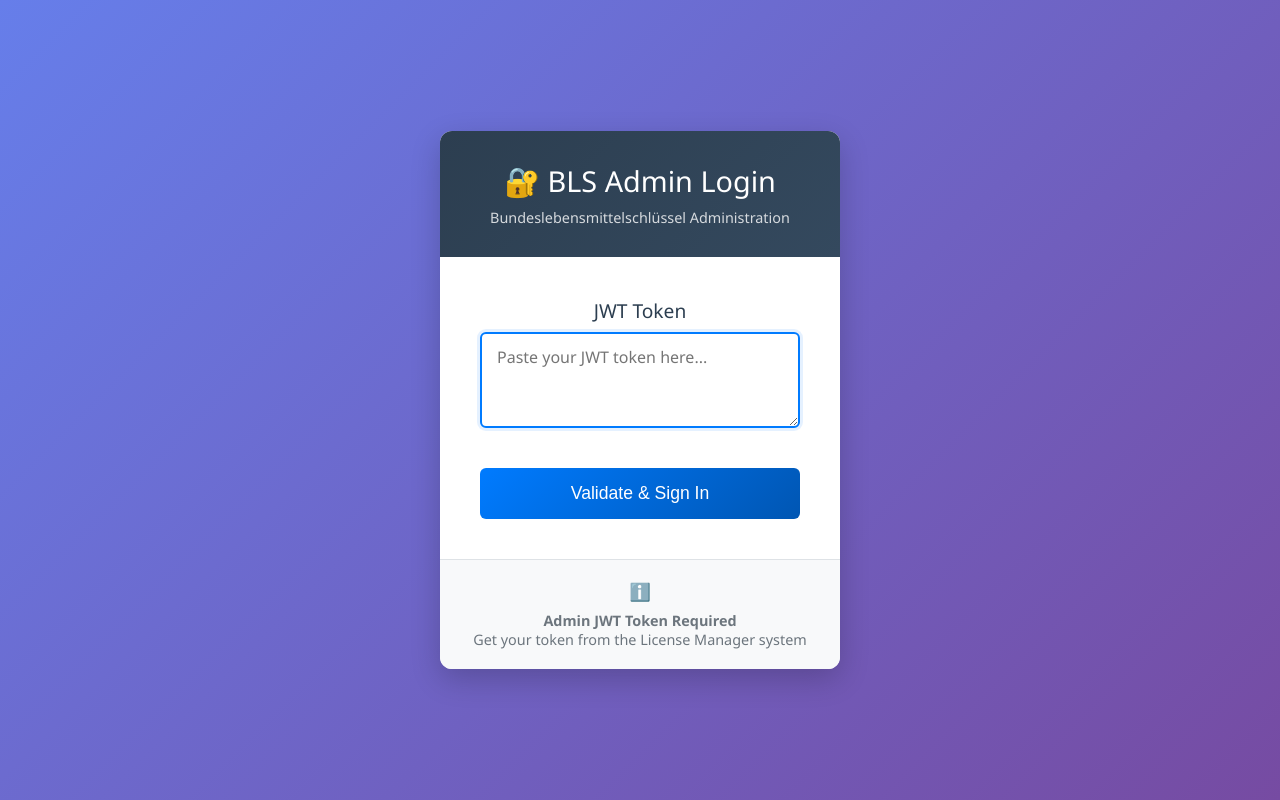
After one commit to KerimKarovic/FoodNutriSync, a FastAPI app: template app/templates/login.html in a window 1280 px wide. The commit adds this page. Run offline with FastAPI, Linux system fonts and the light colour scheme; the template is opened without the code that fills it, so the values that code supplies are empty; parts of the project's set-up code (start-up, migrations or seed data) failed here and were passed over.

Commit message:
auh login screen added fixed auth for GET`s

```diff
--- a/app/main.py
+++ b/app/main.py
@@ -1,6 +1,7 @@
 from fastapi import FastAPI, HTTPException, Depends, Query, Request, File, UploadFile
 from fastapi.middleware.cors import CORSMiddleware
 from fastapi.templating import Jinja2Templates
+from fastapi.responses import RedirectResponse
 import pandas as pd
 from sqlalchemy import text
 from sqlalchemy.ext.asyncio import AsyncSession
@@ -63,7 +64,7 @@ async def search_bls(
     name: str = Query(..., min_length=1, description="German food name to search (min 1 char)"),
     limit: int = Query(50, ge=1, le=100, description="Maximum results to return"),
     session: AsyncSession = Depends(get_session),
-    current_user: dict = Depends(get_current_user)
+    current_user: dict = Depends(require_admin)  # Changed from get_current_user
 ):
     start_time = time.time()
     client_ip = get_client_ip(request)
@@ -91,7 +92,7 @@ async def get_bls_by_number(
     request: Request,
     bls_number: str,
     session: AsyncSession = Depends(get_session),
-    current_user: dict = Depends(get_current_user)  # Add authentication
+    current_user: dict = Depends(require_admin)  # Changed from get_current_user
 ):
     start_time = time.time()
     client_ip = get_client_ip(request)
@@ -134,9 +135,9 @@ async def replace_bls_dataset(
     client_ip = get_client_ip(request)
     filename = file.filename or "unknown_file"
 
-    # File type validation - TXT and CSV
-    if not (filename.endswith(".txt") or filename.endswith(".csv")):
-        raise HTTPException(400, "File must be TXT or CSV format")
+    # File type validation - TXT ONLY
+    if not filename.endswith(".txt"):
+        raise HTTPException(400, "File must be TXT format (tab-separated)")
 
     # Size validation
     content = await file.read()
@@ -171,11 +172,8 @@ async def replace_bls_dataset(
             else:
                 raise HTTPException(400, f"Unable to decode file. Detected encoding: {encoding}")
 
-        # Parse file based on extension
-        if filename.endswith(".csv"):
-            df = pd.read_csv(io.StringIO(content_str), dtype=str)
-        else:  # .txt file
-            df = pd.read_csv(io.StringIO(content_str), sep='\t', dtype=str)
+        # Parse as tab-separated file
+        df = pd.read_csv(io.StringIO(content_str), sep='\t', dtype=str)
 
         # Remove empty rows
         initial_count = len(df)
@@ -283,7 +281,45 @@ async def health(session: AsyncSession = Depends(get_session)):
 
     return health_response
 
-@app.get("/admin", include_in_schema=False, dependencies=[Depends(require_admin)])
+@app.get("/admin", include_in_schema=False)
 async def admin_dashboard(request: Request):
-    """Serve the admin dashboard HTML page"""
-    return templates.TemplateResponse("admin.html", {"request": request})
+    """Serve the admin dashboard HTML page or redirect to login"""
+    # Check if we're in development mode
+    if os.getenv("ENVIRONMENT") == "development":
+        return templates.TemplateResponse("admin.html", {"request": request})
+
+    # In production, check for JWT token
+    auth_header = request.headers.get("authorization")
+    if not auth_header:
+        # No auth header, redirect to login
+        return RedirectResponse(url="/login", status_code=302)
+
+    try:
+        # Try to validate the token
+        from fastapi.security import HTTPAuthorizationCredentials
+        from app.auth import jwt_auth
+
+        # Extract token from "Bearer <token>"
+        if auth_header.startswith("Bearer "):
+            token = auth_header[7:]
+            payload = await jwt_auth.validate_token(token)
+            user_roles = payload.get("roles", [])
+
+            # Check admin role
+            if "Admin" not in user_roles:
+                return RedirectResponse(url="/login", status_code=302)
+
+            # User is authenticated and has admin role
+            return templates.TemplateResponse("admin.html", {"request": request})
+        else:
+            # Invalid auth header format
+            return RedirectResponse(url="/login", status_code=302)
+
+    except Exception:
+        # Token validation failed, redirect to login
+        return RedirectResponse(url="/login", status_code=302)
+
+@app.get("/login", include_in_schema=False)
+async def login_page(request: Request):
+    """Serve the login page"""
+    return templates.TemplateResponse("login.html", {"request": request})
--- /dev/null
+++ b/app/templates/login.html
@@ -0,0 +1,296 @@
+<!DOCTYPE html>
+<html lang="en">
+<head>
+    <meta charset="UTF-8">
+    <meta name="viewport" content="width=device-width, initial-scale=1.0">
+    <title>BLS Admin Login</title>
+    <style>
+        * {
+            margin: 0;
+            padding: 0;
+            box-sizing: border-box;
+        }
+
+        body {
+            font-family: 'Segoe UI', Tahoma, Geneva, Verdana, sans-serif;
+            background: linear-gradient(135deg, #667eea 0%, #764ba2 100%);
+            min-height: 100vh;
+            display: flex;
+            align-items: center;
+            justify-content: center;
+            padding: 20px;
+        }
+
+        .login-container {
+            background: white;
+            border-radius: 12px;
+            box-shadow: 0 10px 30px rgba(0,0,0,0.2);
+            overflow: hidden;
+            width: 100%;
+            max-width: 400px;
+        }
+
+        .login-header {
+            background: linear-gradient(135deg, #2c3e50 0%, #34495e 100%);
+            color: white;
+            padding: 30px;
+            text-align: center;
+        }
+
+        .login-header h1 {
+            font-size: 1.8em;
+            margin-bottom: 8px;
+            font-weight: 300;
+        }
+
+        .login-header .subtitle {
+            opacity: 0.8;
+            font-size: 0.9em;
+        }
+
+        .login-form {
+            padding: 40px;
+        }
+
+        .form-group {
+            margin-bottom: 25px;
+        }
+
+        .form-group label {
+            display: block;
+            margin-bottom: 8px;
+            color: #2c3e50;
+            font-weight: 500;
+            font-size: 1.2em;
+            text-align: center;
+        }
+
+        .form-group input,
+        .form-group textarea {
+            width: 100%;
+            padding: 12px 15px;
+            border: 2px solid #dee2e6;
+            border-radius: 6px;
+            font-size: 1em;
+            transition: border-color 0.3s ease;
+            font-family: 'Segoe UI', Tahoma, Geneva, Verdana, sans-serif;
+        }
+
+        .form-group input:focus,
+        .form-group textarea:focus {
+            outline: none;
+            border-color: #007bff;
+            box-shadow: 0 0 0 3px rgba(0,123,255,0.1);
+        }
+
+        .form-group textarea {
+            resize: vertical;
+            min-height: 80px;
+            line-height: 1.4;
+        }
+
+        .login-btn {
+            width: 100%;
+            background: linear-gradient(135deg, #007bff 0%, #0056b3 100%);
+            color: white;
+            padding: 15px;
+            border: none;
+            border-radius: 6px;
+            cursor: pointer;
+            font-size: 1.1em;
+            font-weight: 500;
+            transition: all 0.3s ease;
+            margin-top: 10px;
+        }
+
+        .login-btn:hover:not(:disabled) {
+            transform: translateY(-2px);
+            box-shadow: 0 5px 15px rgba(0,123,255,0.4);
+        }
+
+        .login-btn:disabled {
+            background: #6c757d;
+            cursor: not-allowed;
+            transform: none;
+        }
+
+        .error-message {
+            background: linear-gradient(135deg, #dc3545 0%, #c82333 100%);
+            color: white;
+            padding: 15px;
+            border-radius: 6px;
+            margin-bottom: 20px;
+            border-left: 5px solid #bd2130;
+            display: none;
+        }
+
+        .loading-message {
+            background: linear-gradient(135deg, #17a2b8 0%, #138496 100%);
+            color: white;
+            padding: 15px;
+            border-radius: 6px;
+            margin-bottom: 20px;
+            border-left: 5px solid #117a8b;
+            display: none;
+        }
+
+        .info-section {
+            background: #f8f9fa;
+            border-top: 1px solid #dee2e6;
+            padding: 20px;
+            text-align: center;
+            color: #6c757d;
+            font-size: 0.9em;
+        }
+
+        .info-section .icon {
+            font-size: 1.2em;
+            margin-bottom: 8px;
+        }
+
+        @media (max-width: 480px) {
+            .login-form {
+                padding: 30px 20px;
+            }
+
+            .login-header {
+                padding: 25px 20px;
+            }
+
+            .login-header h1 {
+                font-size: 1.5em;
+            }
+        }
+    </style>
+</head>
+<body>
+    <div class="login-container">
+        <div class="login-header">
+            <h1>🔐 BLS Admin Login</h1>
+            <div class="subtitle">Bundeslebensmittelschlüssel Administration</div>
+        </div>
+
+        <div class="login-form">
+            <div id="errorMessage" class="error-message"></div>
+            <div id="loadingMessage" class="loading-message"></div>
+
+            <form id="loginForm">
+                <div class="form-group">
+                    <label for="jwtToken">JWT Token</label>
+                    <textarea id="jwtToken" name="jwtToken" required
+                              placeholder="Paste your JWT token here..."
+                              rows="3"></textarea>
+                </div>
+
+                <button type="submit" class="login-btn" id="loginBtn">
+                    Validate & Sign In
+                </button>
+            </form>
+        </div>
+
+        <div class="info-section">
+            <div class="icon">ℹ️</div>
+            <div>
+                <strong>Admin JWT Token Required</strong><br>
+                Get your token from the License Manager system<br>
+
+            </div>
+        </div>
+    </div>
+
+    <script>
+        document.getElementById('loginForm').addEventListener('submit', async function(e) {
+            e.preventDefault();
+
+            const jwtToken = document.getElementById('jwtToken').value.trim();
+            const loginBtn = document.getElementById('loginBtn');
+            const errorDiv = document.getElementById('errorMessage');
+            const loadingDiv = document.getElementById('loadingMessage');
+
+            // Clear previous messages
+            errorDiv.style.display = 'none';
+            loadingDiv.style.display = 'none';
+
+            // Validate input
+            if (!jwtToken) {
+                showError('Please enter your JWT token');
+                return;
+            }
+
+            // Basic JWT format validation
+            if (!jwtToken.includes('.') || jwtToken.split('.').length !== 3) {
+                showError('Invalid JWT token format. Token should have 3 parts separated by dots.');
+                return;
+            }
+
+            // Show loading state
+            loginBtn.disabled = true;
+            loginBtn.innerHTML = 'Validating Token...';
+            showLoading('🔄 Validating JWT token...');
+
+            try {
+                // Store the token and try to access admin page
+                localStorage.setItem('jwt_token', jwtToken);
+
+                // Test the token by making a request to admin endpoint
+                const response = await fetch('/admin', {
+                    method: 'GET',
+                    headers: {
+                        'Authorization': `Bearer ${jwtToken}`
+                    }
+                });
+
+                if (response.ok) {
+                    // Token is valid, show success and redirect
+                    showLoading('✅ Token validated! Redirecting to admin dashboard...');
+
+                    setTimeout(() => {
+                        window.location.href = '/admin';
+                    }, 1500);
+
+                } else if (response.status === 401 || response.status === 403) {
+                    // Invalid token or insufficient permissions
+                    localStorage.removeItem('jwt_token');
+                    showError('❌ Invalid token or insufficient permissions. Admin role required.');
+                } else {
+                    // Other error
+                    localStorage.removeItem('jwt_token');
+                    showError('❌ Token validation failed. Please check your token.');
+                }
+
+            } catch (error) {
+                localStorage.removeItem('jwt_token');
+                showError(`❌ Connection error: ${error.message}`);
+            } finally {
+                // Reset button state
+                loginBtn.disabled = false;
+                loginBtn.innerHTML = 'Validate & Sign In';
+                loadingDiv.style.display = 'none';
+            }
+        });
+
+        function showError(message) {
+            const errorDiv = document.getElementById('errorMessage');
+            errorDiv.textContent = message;
+            errorDiv.style.display = 'block';
+        }
+
+        function showLoading(message) {
+            const loadingDiv = document.getElementById('loadingMessage');
+            loadingDiv.textContent = message;
+            loadingDiv.style.display = 'block';
+        }
+
+        // Auto-focus JWT token field
+        document.getElementById('jwtToken').focus();
+
+        // Handle Enter key in JWT token field (Ctrl+Enter to submit)
+        document.getElementById('jwtToken').addEventListener('keydown', function(e) {
+            if (e.key === 'Enter' && e.ctrlKey) {
+                e.preventDefault();
+                document.getElementById('loginForm').dispatchEvent(new Event('submit'));
+            }
+        });
+    </script>
+</body>
+</html>
```
Also changed, not shown: app/templates/admin.html (+6 -6 lines), tests/test_file_upload.py (+3 -2 lines), 1 other file.
